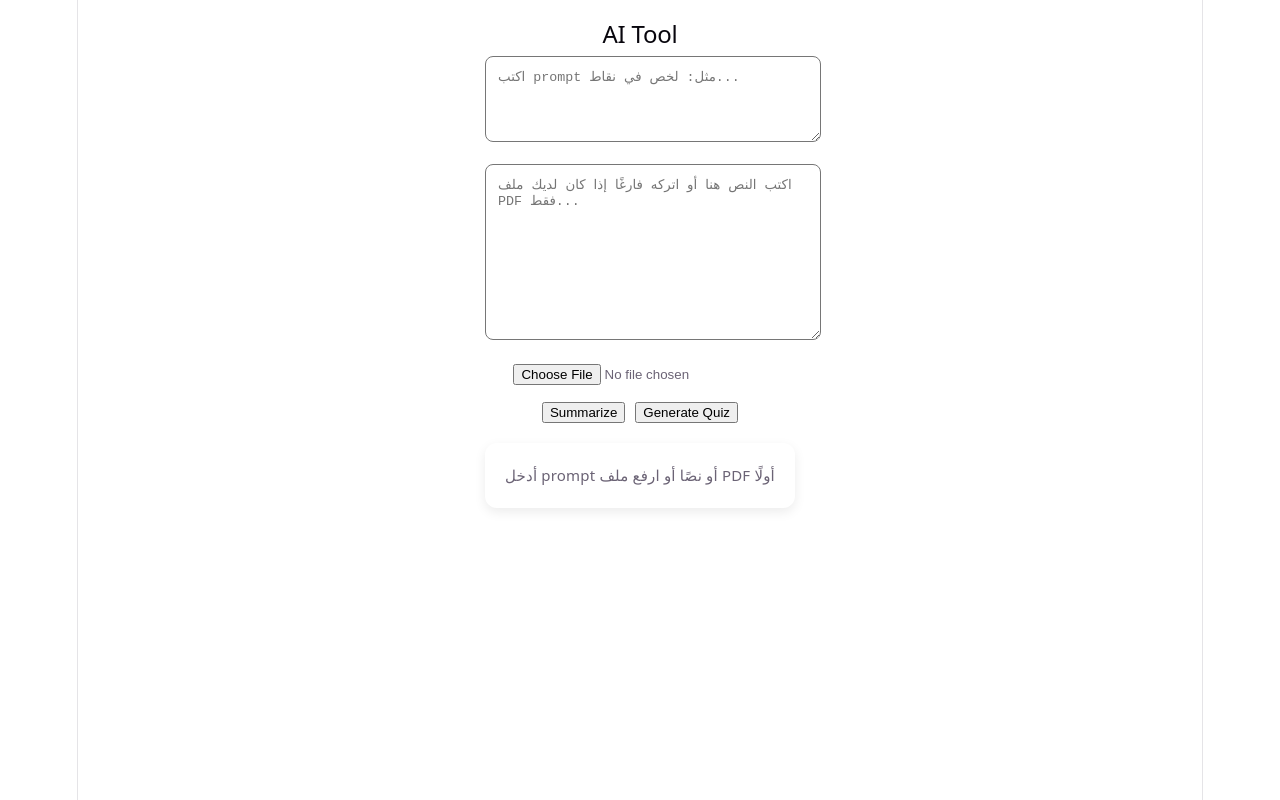
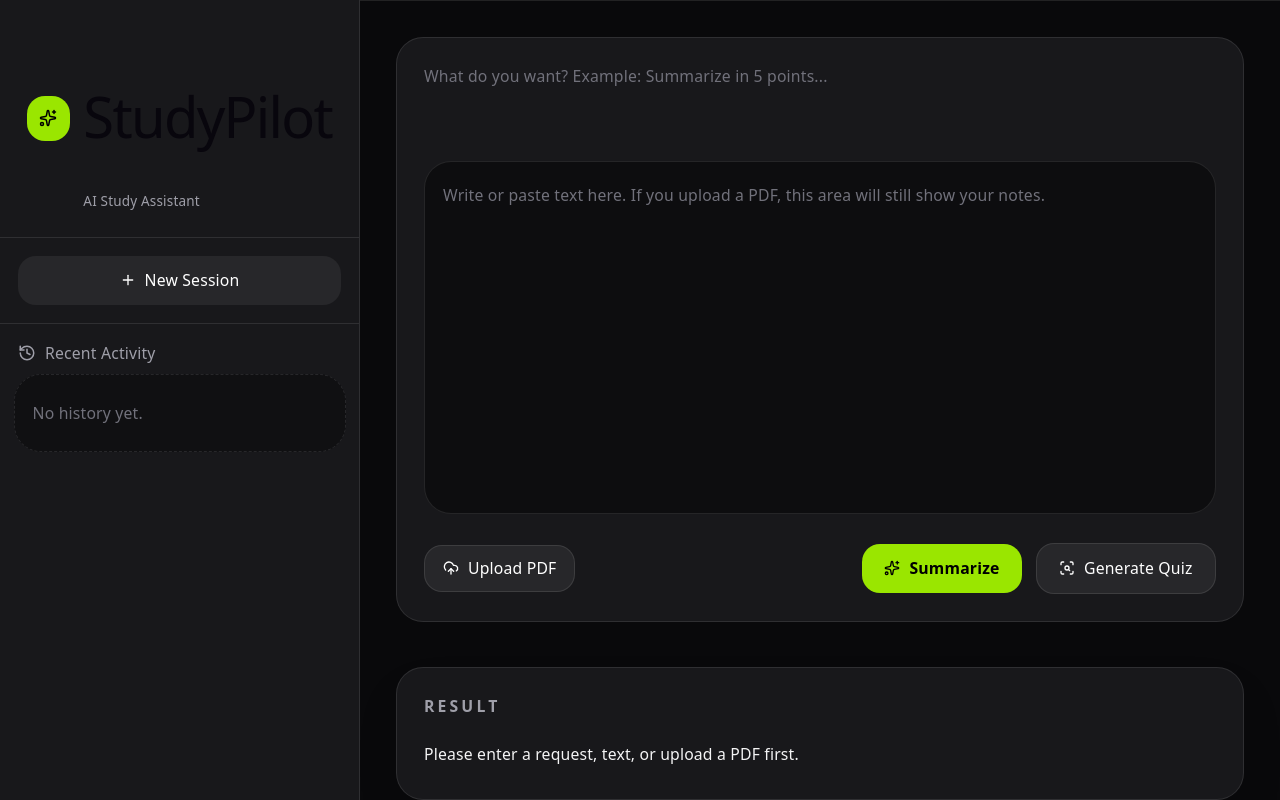
Before and after one commit to aaaammmmasl/Student-AI-Study-Assistant, a React (Vite) app in the folder Frontend/: page / in a window 1280 px wide. Both pictures are taken after a click on the button "Summarize". Built offline with nearby package versions, Linux system fonts and the light colour scheme.

Commit message:
upgrade UI

```diff
--- a/Frontend/package.json
+++ b/Frontend/package.json
@@ -11,6 +11,7 @@
   },
   "dependencies": {
     "@tailwindcss/vite": "^4.2.4",
+    "lucide-react": "^1.12.0",
     "react": "^19.2.5",
     "react-dom": "^19.2.5",
     "tailwindcss": "^4.2.4"
--- a/Frontend/src/App.jsx
+++ b/Frontend/src/App.jsx
@@ -1,11 +1,11 @@
-import { useState } from "react";
+import { useState, useRef, useEffect } from "react";
+import { Sparkles, Plus, History as HistoryIcon } from "lucide-react";
+
 import TextInput from "./components/TextInput";
 import FileUpload from "./components/FileUpload";
 import Actions from "./components/Actions";
 import Result from "./components/Result";
 import History from "./components/History";
-
-import "./App.css";
 
 function App() {
   const [prompt, setPrompt] = useState("");
@@ -15,9 +15,19 @@ function App() {
   const [loading, setLoading] = useState(false);
   const [history, setHistory] = useState([]);
 
+  // 📌 Reference to the result container
+  const resultRef = useRef(null);
+
+  // 📌 Auto scroll when result changes
+  useEffect(() => {
+    if (resultRef.current) {
+      resultRef.current.scrollIntoView({ behavior: "smooth", block: "end" });
+    }
+  }, [result]);
+
   const handleSummarize = async () => {
     if (!prompt.trim() && !text.trim() && !file) {
-      setResult("أدخل prompt أو نصًا أو ارفع ملف PDF أولًا");
+      setResult("Please enter a request, text, or upload a PDF first.");
       return;
     }
 
@@ -45,20 +55,15 @@ function App() {
           headers: {
             "Content-Type": "application/json",
           },
-          body: JSON.stringify({
-            prompt,
-            text,
-          }),
+          body: JSON.stringify({ prompt, text }),
         });
 
         data = await res.json();
       }
 
-      const finalResult = data.summary || "تمت العملية بنجاح";
-
+      const finalResult = data.summary || "Done successfully.";
       setResult(finalResult);
 
-      // 🔥 هنا أهم جزء: إضافة history
       setHistory((prev) => [
         {
           id: Date.now(),
@@ -71,48 +76,107 @@ function App() {
       ]);
     } catch (error) {
       console.log(error);
-      setResult("cannot connect with server");
+      setResult("Cannot connect with server.");
     }
 
     setLoading(false);
   };
 
   const handleQuiz = () => {
-    setResult("Quiz feature not implemented yet");
+    setResult("Quiz feature coming soon.");
   };
 
   return (
-    <div style={{ padding: "20px", maxWidth: "900px", margin: "0 auto" }}>
-      <h2>AI Tool</h2>
+    <div className="h-screen w-full bg-zinc-950 text-white overflow-hidden">
+      <div className="flex h-full w-full">
+        {/* Sidebar */}
+        <aside className="hidden md:flex w-80 shrink-0 flex-col border-r border-white/10 bg-zinc-900 h-full overflow-y-auto">
+          <div className="border-b border-white/10 px-6 py-6">
+            <div className="flex items-center gap-3">
+              <div className="flex h-10 w-10 items-center justify-center rounded-2xl bg-lime-400 text-black">
+                <Sparkles size={18} />
+              </div>
 
+              <div className="mt-3">
+                <h1 className="text-lg font-semibold">StudyPilot</h1>
+                <p className="text-xs text-zinc-400">AI Study Assistant</p>
+              </div>
+            </div>
+          </div>
+
+          <div className="border-b border-white/10 p-4">
+            <button className="flex w-full items-center justify-center gap-2 rounded-2xl bg-zinc-800 px-4 py-3 text-sm font-medium transition hover:bg-zinc-700">
+              <Plus size={16} />
+              New Session
+            </button>
+          </div>
+
+          <div className="flex items-center gap-2 px-4 pb-2 pt-4 text-sm text-zinc-400">
+            <HistoryIcon size={18} />
+            Recent Activity
+          </div>
+
+          <div className="flex-1 overflow-y-auto px-3 pb-4">
+            <History history={history} setResult={setResult} />
+          </div>
+        </aside>
+
+        {/* Main */}
+        <main className="flex flex-1 flex-col min-w-0 w-full h-full overflow-y-auto">
+          {/* Header */}
+          <header className="w-full border-b border-white/10 px-8 py-5">
+            <h2 className="text-xl font-semibold">StudyPilot Workspace</h2>
+            <p className="mt-1 text-sm text-zinc-400">
+              Summarize notes, analyze PDFs, and prepare quizzes instantly.
+            </p>
+          </header>
+
+          {/* Content */}
+          <div className="flex-1 w-full px-4 sm:px-8 py-8">
+            <div className="w-full max-w-5xl mx-auto space-y-10">
+              {!result && (
+                <div>
+                  <h3 className="text-4xl font-semibold tracking-tight">
+                    Ready to study smarter?
+                  </h3>
+                  <p className="mt-4 text-zinc-400 text-lg">
+                    Upload your files or paste content and let AI organize your
+                    learning.
+                  </p>
+                </div>
+              )}
+
+              {/* Input */}
+              <div className="w-full rounded-3xl border border-white/10 bg-zinc-900 p-6 space-y-5">
                 <textarea
-        placeholder="اكتب prompt مثل: لخص في نقاط..."
+                  placeholder="What do you want? Example: Summarize in 5 points..."
                   value={prompt}
                   onChange={(e) => setPrompt(e.target.value)}
-        rows={4}
-        style={{
-          width: "100%",
-          marginBottom: "16px",
-          padding: "12px",
-          borderRadius: "8px",
-        }}
+                  rows={3}
+                  className="w-full resize-none bg-transparent text-sm outline-none placeholder:text-zinc-500"
                 />
 
                 <TextInput text={text} setText={setText} file={file} />
 
-      <div style={{ marginTop: "12px" }}>
+                <div className="flex flex-wrap items-center justify-between gap-4">
                   <FileUpload file={file} setFile={setFile} />
+                  <Actions onSummarize={handleSummarize} onQuiz={handleQuiz} />
+                </div>
               </div>
 
-      <div style={{ marginTop: "12px" }}>
-        <Actions onSummarize={handleSummarize} onQuiz={handleQuiz} />
+              {/* Result (AUTO SCROLL TARGET) */}
+              <div ref={resultRef} className="w-full">
+                {loading ? (
+                  <div className="rounded-3xl border border-white/10 bg-zinc-900 p-6 text-zinc-400">
+                    Generating response...
                   </div>
-
-      {/* 🔥 History component */}
-      <History history={history} setResult={setResult} />
-
-      <div style={{ marginTop: "20px" }}>
-        {loading ? <p>Loading...</p> : <Result result={result} />}
+                ) : (
+                  <Result result={result} />
+                )}
+              </div>
+            </div>
+          </div>
+        </main>
       </div>
     </div>
   );
--- a/Frontend/src/components/Actions.jsx
+++ b/Frontend/src/components/Actions.jsx
@@ -1,8 +1,21 @@
+import { Sparkles, ScanSearch } from "lucide-react";
+
 function Actions({ onSummarize, onQuiz }) {
   return (
-    <div>
-      <button onClick={onSummarize}>Summarize</button>
-      <button onClick={onQuiz} style={{ marginLeft: "10px" }}>
+    <div className="flex flex-wrap items-center gap-3">
+      <button
+        onClick={onSummarize}
+        className="inline-flex items-center gap-2 rounded-2xl bg-lime-400 px-5 py-3 text-sm font-semibold text-black transition hover:bg-lime-300"
+      >
+        <Sparkles size={16} />
+        Summarize
+      </button>
+
+      <button
+        onClick={onQuiz}
+        className="inline-flex items-center gap-2 rounded-2xl border border-white/10 bg-zinc-800 px-5 py-3 text-sm font-medium text-white transition hover:bg-zinc-700"
+      >
+        <ScanSearch size={16} />
         Generate Quiz
       </button>
     </div>
--- a/Frontend/src/components/FileUpload.jsx
+++ b/Frontend/src/components/FileUpload.jsx
@@ -1,11 +1,44 @@
-function FileUpload({ setFile }) {
+import { UploadCloud, FileText, X } from "lucide-react";
+
+function FileUpload({ file, setFile }) {
+  const inputId = "pdf-upload-input";
+
   const handleFileChange = (e) => {
     setFile(e.target.files[0] || null);
   };
 
   return (
-    <div>
-      <input type="file" accept=".pdf" onChange={handleFileChange} />
+    <div className="flex flex-wrap items-center gap-3">
+      <input
+        id={inputId}
+        type="file"
+        accept=".pdf"
+        onChange={handleFileChange}
+        className="hidden"
+      />
+
+      <label
+        htmlFor={inputId}
+        className="inline-flex cursor-pointer items-center gap-2 rounded-2xl border border-white/10 bg-zinc-800 px-4 py-2.5 text-sm font-medium text-white transition hover:bg-zinc-700"
+      >
+        <UploadCloud size={16} />
+        Upload PDF
+      </label>
+
+      {file && (
+        <div className="flex items-center gap-2 rounded-2xl border border-lime-400/20 bg-lime-400/10 px-3 py-2 text-xs text-lime-300">
+          <FileText size={14} />
+          <span className="max-w-40 truncate">{file.name}</span>
+          <button
+            type="button"
+            onClick={() => setFile(null)}
+            className="ml-1 rounded-full p-1 text-lime-300 transition hover:bg-lime-400/10"
+            aria-label="Remove file"
+          >
+            <X size={14} />
+          </button>
+        </div>
+      )}
     </div>
   );
 }
--- a/Frontend/src/components/History.jsx
+++ b/Frontend/src/components/History.jsx
@@ -1,29 +1,49 @@
+import { Clock3, FileText } from "lucide-react";
+
 function History({ history, setResult }) {
-  if (!history.length) return null;
+  if (!history.length) {
+    return (
+      <div className="rounded-3xl border border-dashed border-white/10 bg-zinc-950/50 px-4 py-6 text-sm text-zinc-500">
+        No history yet.
+      </div>
+    );
+  }
 
   return (
-    <div style={{ marginTop: "20px" }}>
-      <h3>History</h3>
+    <div className="space-y-3">
+      {history.map((item) => {
+        const preview =
+          item.prompt?.trim() ||
+          item.text?.trim() ||
+          "No preview available";
 
-      {history.map((item) => (
-        <div
-          key={item.id}
-          onClick={() => setResult(item.result)}
-          style={{
-            padding: "12px",
-            marginBottom: "10px",
-            background: "#f1f1f1",
-            borderRadius: "8px",
-            cursor: "pointer",
-            textAlign: "left",
-          }}
-        >
-          <strong>{item.type.toUpperCase()}</strong>
-          <p style={{ margin: "5px 0", fontSize: "13px" }}>
-            {item.prompt || "No prompt"}
-          </p>
-        </div>
-      ))}
+        return (
+          <button
+            key={item.id}
+            onClick={() => setResult(item.result)}
+            className="w-full rounded-3xl border border-white/10 bg-zinc-950/50 p-4 text-left transition hover:border-lime-400/20 hover:bg-zinc-900/80"
+          >
+            <div className="mb-3 flex items-center justify-between gap-3">
+              <span className="inline-flex items-center gap-2 rounded-full bg-zinc-800 px-3 py-1 text-[11px] font-medium uppercase tracking-wide text-zinc-300">
+                <FileText size={12} />
+                {item.type}
+              </span>
+
+              <span className="inline-flex items-center gap-1 text-[11px] text-zinc-500">
+                <Clock3 size={12} />
+                {new Date(item.id).toLocaleTimeString([], {
+                  hour: "2-digit",
+                  minute: "2-digit",
+                })}
+              </span>
+            </div>
+
+            <p className="line-clamp-2 text-sm leading-6 text-zinc-200">
+              {preview}
+            </p>
+          </button>
+        );
+      })}
     </div>
   );
 }
--- a/Frontend/src/components/Result.jsx
+++ b/Frontend/src/components/Result.jsx
@@ -2,30 +2,18 @@ function Result({ result }) {
   if (!result) return null;
 
   return (
-    <div style={styles.container}>
-      <div style={styles.card}>{result}</div>
+    <div className="rounded-3xl border border-white/10 bg-zinc-900 p-6 shadow-2xl shadow-black/20">
+      <div className="mb-4 flex items-center justify-between">
+        <h3 className="text-sm font-semibold uppercase tracking-[0.2em] text-zinc-400">
+          Result
+        </h3>
+      </div>
+
+      <div className="whitespace-pre-wrap text-left text-sm leading-8 text-zinc-100">
+        {result}
+      </div>
     </div>
   );
 }
 
-const styles = {
-  container: {
-    display: "flex",
-    justifyContent: "flex-start",
-    marginTop: "20px",
-  },
-  card: {
-    maxWidth: "850px",
-    width: "100%",
-    padding: "20px",
-    background: "",
-    borderRadius: "12px",
-    textAlign: "left",
-    whiteSpace: "pre-wrap",
-    lineHeight: "1.7",
-    boxShadow: "0 4px 12px rgba(0,0,0,0.08)",
-    fontSize: "15px",
-  },
-};
-
 export default Result;
--- a/Frontend/src/components/TextInput.jsx
+++ b/Frontend/src/components/TextInput.jsx
@@ -1,36 +1,18 @@
 function TextInput({ text, setText, file }) {
   return (
-    <div style={{ position: "relative" }}>
+    <div className="relative">
       <textarea
-        placeholder="اكتب النص هنا أو اتركه فارغًا إذا كان لديك ملف PDF فقط..."
+        placeholder="Write or paste text here. If you upload a PDF, this area will still show your notes."
         value={text}
         onChange={(e) => setText(e.target.value)}
         rows={10}
-        style={{
-          width: "100%",
-          padding: "12px",
-          borderRadius: "8px",
-          resize: "vertical",
-        }}
+        className="min-h-[240px] w-full resize-none rounded-3xl border border-white/10 bg-zinc-950/70 px-4 py-4 text-sm leading-7 text-white outline-none placeholder:text-zinc-500 focus:border-lime-400/60 focus:ring-2 focus:ring-lime-400/10"
       />
 
       {file && (
-        <div
-          style={{
-            position: "absolute",
-            top: "12px",
-            right: "12px",
-            background: "#f1f1f1",
-            borderRadius: "999px",
-            padding: "6px 12px",
-            display: "flex",
-            alignItems: "center",
-            gap: "8px",
-            fontSize: "14px",
-          }}
-        >
+        <div className="pointer-events-none absolute right-4 top-4 flex items-center gap-2 rounded-full border border-lime-400/20 bg-lime-400/10 px-3 py-1.5 text-xs text-lime-300 shadow-lg shadow-lime-400/5">
           <span>📎</span>
-          <span>{file.name}</span>
+          <span className="max-w-[180px] truncate">{file.name}</span>
         </div>
       )}
     </div>
--- a/Frontend/src/index.css
+++ b/Frontend/src/index.css
@@ -1,4 +1,4 @@
-
+@import "tailwindcss";
 :root {
   --text: #6b6375;
   --text-h: #08060d;
@@ -12,8 +12,8 @@
   --shadow:
     rgba(0, 0, 0, 0.1) 0 10px 15px -3px, rgba(0, 0, 0, 0.05) 0 4px 6px -2px;
 
-  --sans: system-ui, 'Segoe UI', Roboto, sans-serif;
-  --heading: system-ui, 'Segoe UI', Roboto, sans-serif;
+  --sans: system-ui, "Segoe UI", Roboto, sans-serif;
+  --heading: system-ui, "Segoe UI", Roboto, sans-serif;
   --mono: ui-monospace, Consolas, monospace;
 
   font: 18px/145% var(--sans);
@@ -56,15 +56,8 @@ body {
 }
 
 #root {
-  width: 1126px;
-  max-width: 100%;
-  margin: 0 auto;
-  text-align: center;
-  border-inline: 1px solid var(--border);
-  min-height: 100svh;
-  display: flex;
-  flex-direction: column;
-  box-sizing: border-box;
+  width: 100%;
+  min-height: 100vh;
 }
 
 h1,
```
Also changed, not shown: 2 other files (tests, documents, lock files or other folders). Lines whose indentation alone changed are shown as unchanged.
